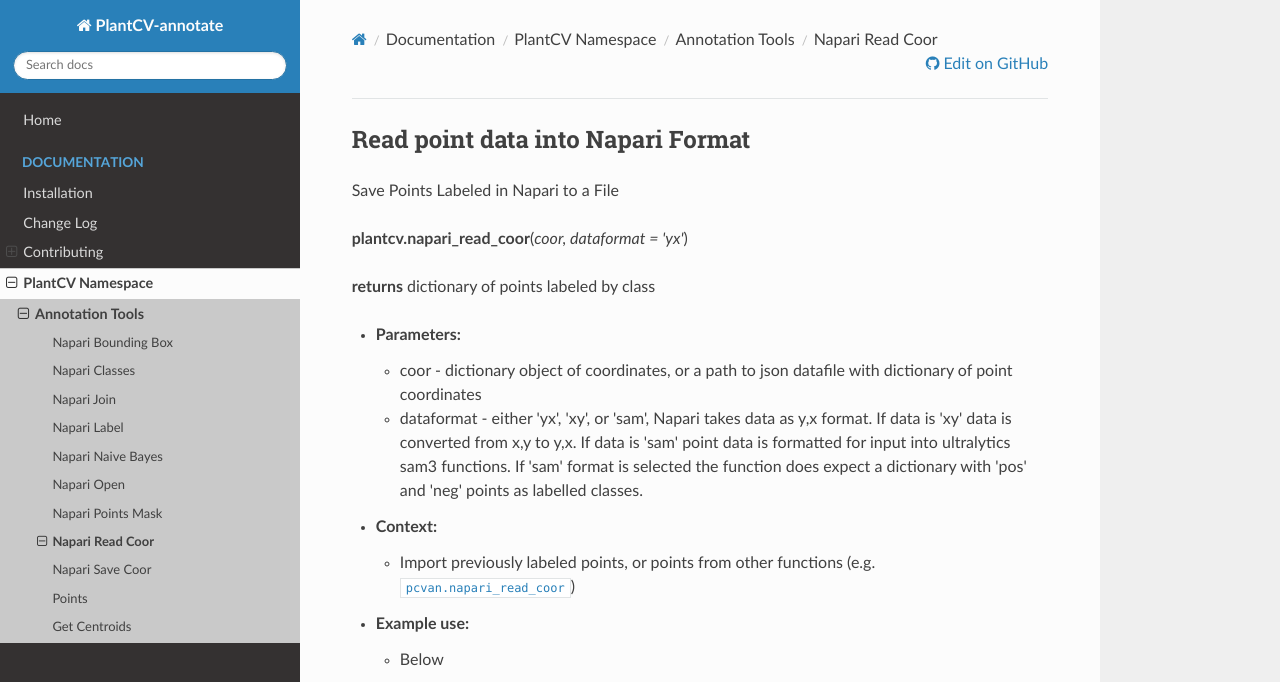
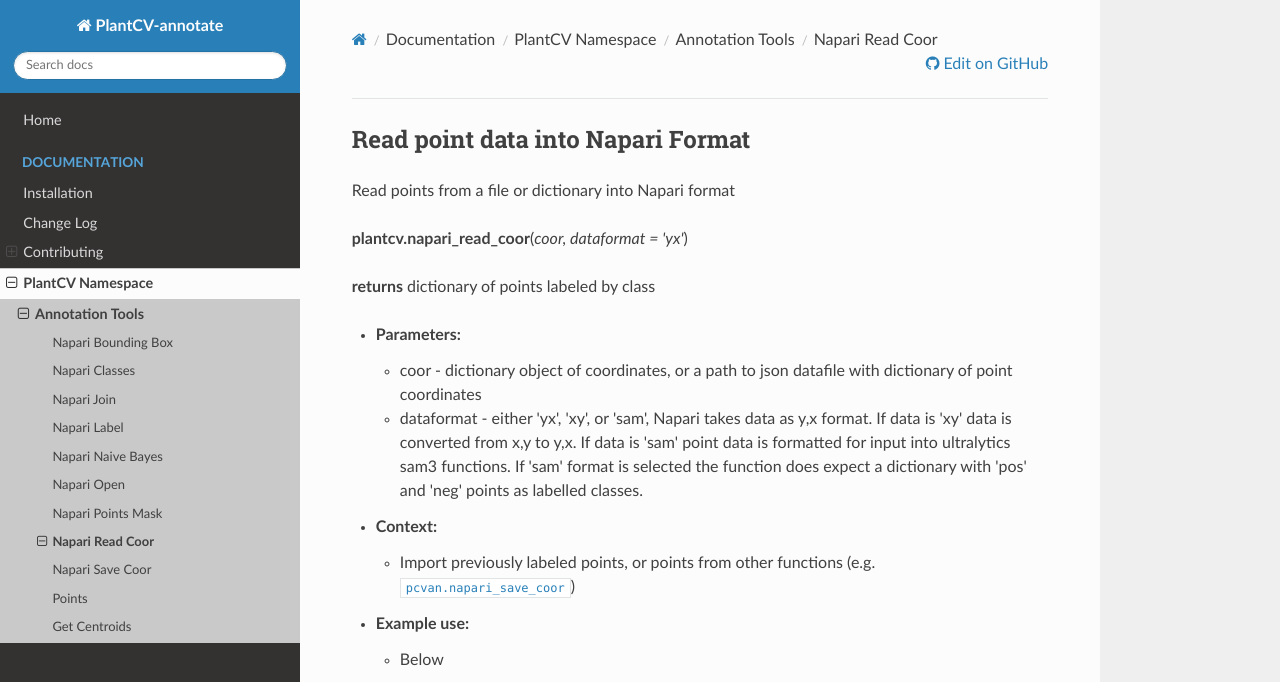
Before and after one commit to danforthcenter/plantcv-annotate, an MkDocs documentation site: the page built from docs/napari_read_coor.md, in a window 1280 px wide and 1049 px high. Shown: the top 682 px of the window. Built offline with MkDocs 1.6.1, drawn with Linux system fonts in a browser that asks for light colours; nearby versions of some CDN libraries.

Commit message:
Fix typos in docs

```diff
--- a/docs/napari_read_coor.md
+++ b/docs/napari_read_coor.md
@@ -1,6 +1,6 @@
 ## Read point data into Napari Format
 
-Save Points Labeled in Napari to a File
+Read points from a file or dictionary into Napari format
 
 **plantcv.napari_read_coor**(*coor, dataformat = 'yx'*)
 
```
Also changed, not shown: other parts of docs/napari_read_coor.md (+1 -1 lines).
